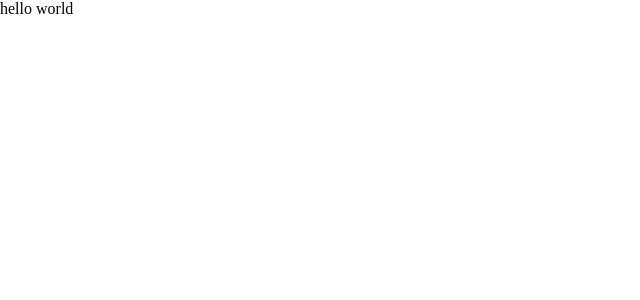
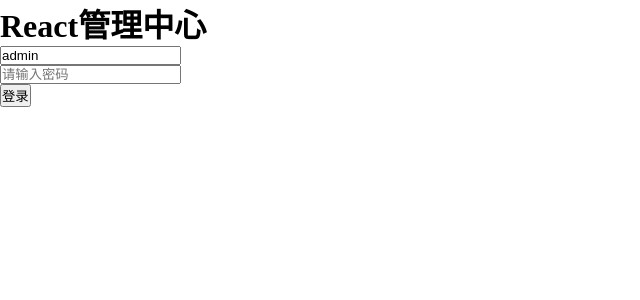
Before and after one commit to haokur/react-starter, a React (Vite) app: page / in a window 1280 px wide. Shown: the top 300 px of the page, without its empty margins (0-640 px from the left). Built offline with nearby package versions, Linux system fonts and the light colour scheme.

Commit message:
react基本操作使用示意

```diff
--- a/src/App.tsx
+++ b/src/App.tsx
@@ -1,7 +1,30 @@
+import { ChangeEvent, useState } from "react"
+
 function App() {
+  const formTitle = "React管理中心"
+
+  const [loginForm, setLoginForm] = useState({
+    accout: "admin",
+    password: ""
+  })
+
+  const handleLoginFormChange = (event: ChangeEvent<HTMLInputElement>) => {
+    const { name, value } = event.target
+    setLoginForm({ ...loginForm, [name]: value })
+  }
+
+  const handleLoginSubmit = () => {
+    console.log(loginForm, "登录表单信息");
+  }
+
   return (
     <>
-     hello world
+      <h1>{formTitle}</h1>
+      <div><input type="text" name="accout" value={loginForm.accout} placeholder="请输入账号" onChange={handleLoginFormChange} /></div>
+      <div><input type="password" name="password" value={loginForm.password} placeholder="请输入密码" onChange={handleLoginFormChange} /></div>
+      <div>
+        <button onClick={handleLoginSubmit}>登录</button>
+      </div>
     </>
   )
 }
```
Also changed, not shown: 1 other file (tests, documents, lock files or other folders).
